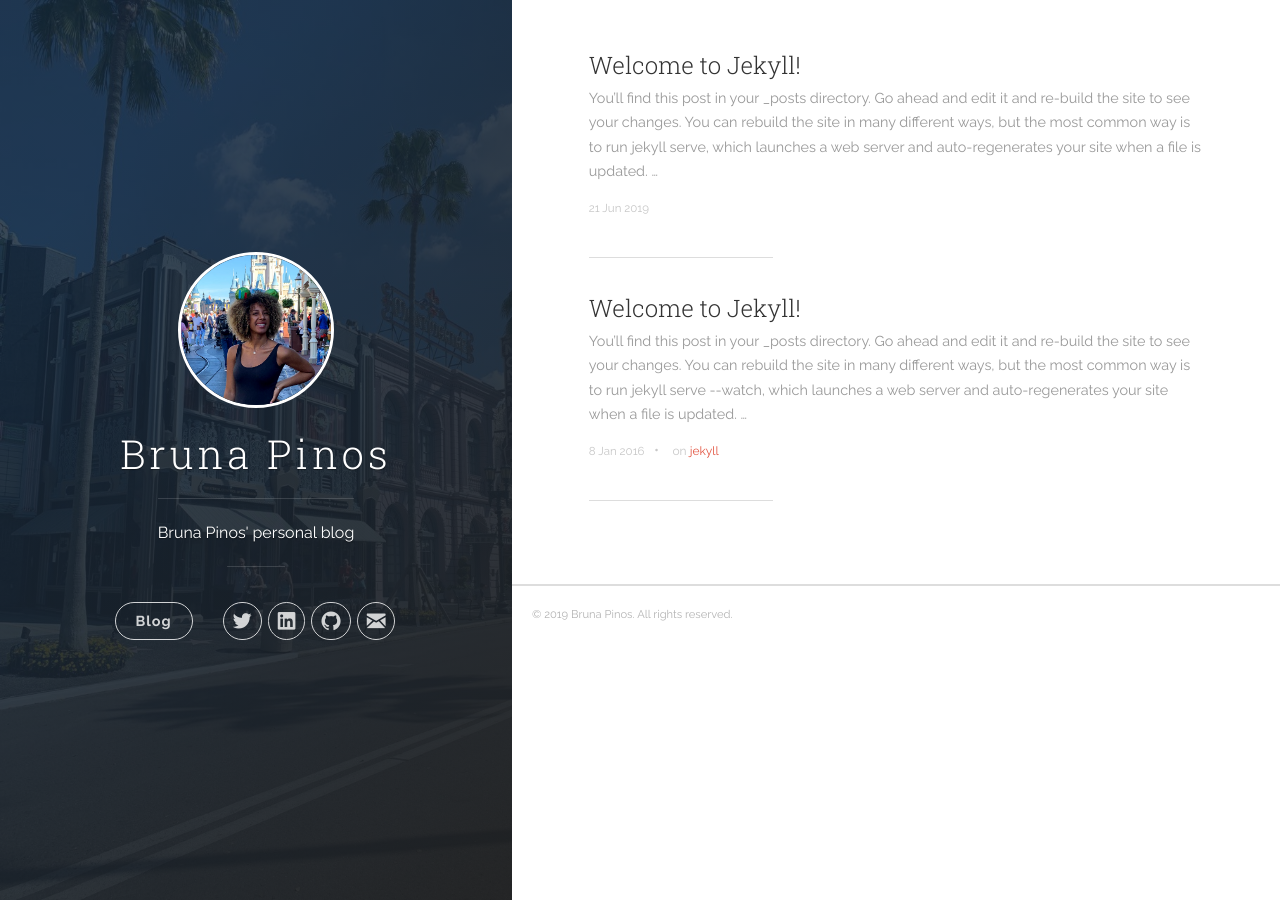
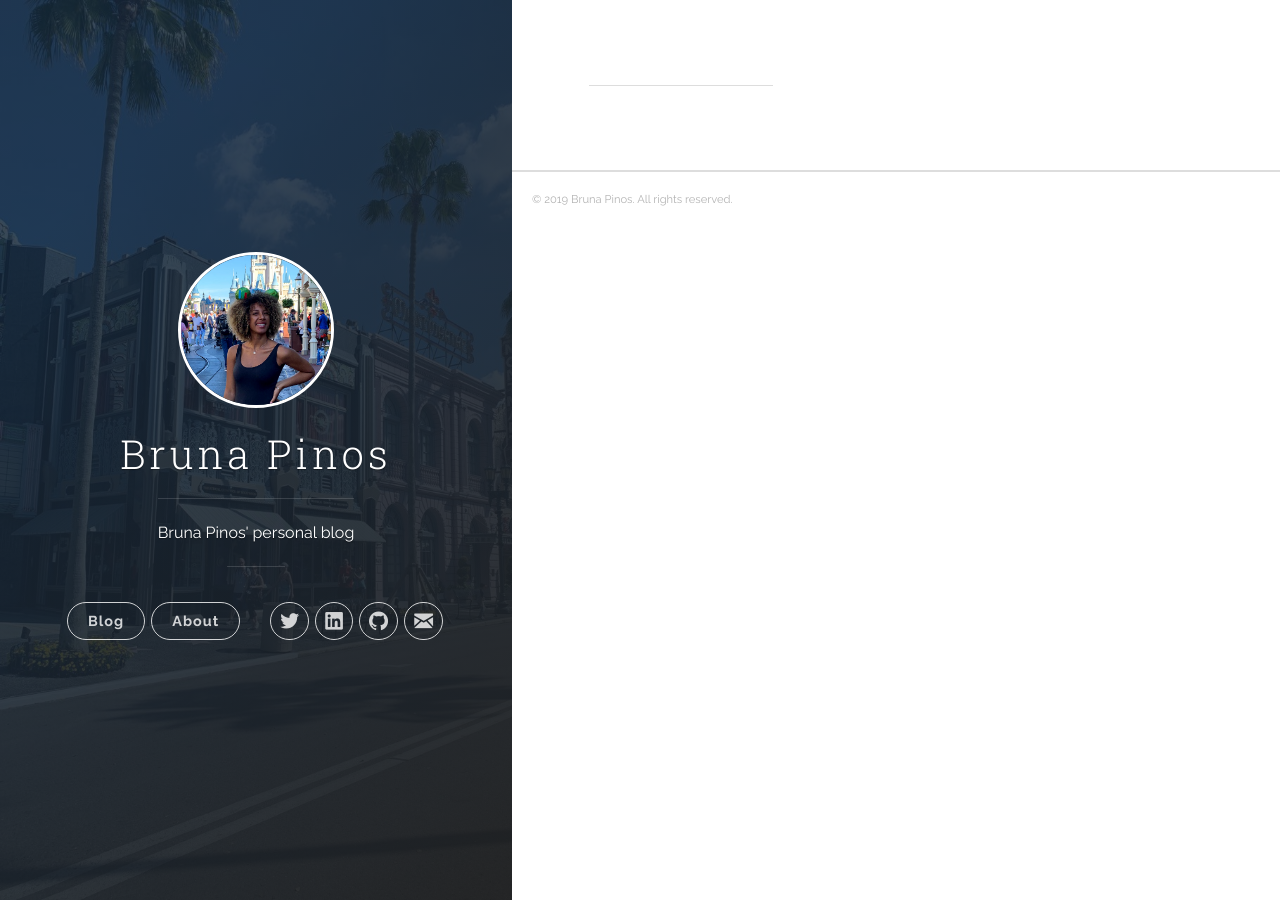
Before and after one commit to brunapinos/brunapinos, a Jekyll site: the page built from index.html, in a window 1280 px wide. Built offline with Jekyll 4.4.1, drawn with Linux system fonts in a browser that asks for light colours; the list of posts is cut into pages by our own code.

Commit message:
Updates website layout

````diff
--- a/Gemfile
+++ b/Gemfile
@@ -9,6 +9,7 @@ source "https://rubygems.org"
 # This will help ensure the proper Jekyll version is running.
 # Happy Jekylling!
 gem "jekyll", "~> 3.8.5"
+gem "jekyll-paginate"
 
 # This is the default theme for new Jekyll sites. You may change this to anything you like.
 gem "minima", "~> 2.0"
--- a/_config.yml
+++ b/_config.yml
@@ -39,5 +39,5 @@ kramdown:
   # do not replace newlines by <br>s
   hard_wrap: false
 
-#plugins: ['jekyll-paginate']
+plugins: ['jekyll-paginate']
 exclude: ['README.md', 'Gemfile', 'Gemfile.lock', 'screenshot.png']
--- a/_includes/header.html
+++ b/_includes/header.html
@@ -21,6 +21,11 @@
           <nav class="cover-navigation cover-navigation--primary">
             <ul class="navigation">
               <li class="navigation__item"><a href="{{ site.baseurl }}/#blog" title="link to {{ site.title }} blog" class="blog-button">Blog</a></li>
+            </ul>
+          </nav>
+          <nav class="cover-navigation cover-navigation--primary">
+            <ul class="navigation">
+              <li class="navigation__item"><a href="{{ site.baseurl }}/about" title="link to {{ site.title }} about" class="blog-button">About</a></li>
             </ul>
           </nav>
 
--- a/_posts/2016-01-08-welcome-to-jekyll.markdown
+++ /dev/null
@@ -1,25 +0,0 @@
----
-title:  "Welcome to Jekyll!"
-date:   2016-01-08 15:04:23
-categories: [jekyll]
-tags: [jekyll]
----
-You’ll find this post in your `_posts` directory. Go ahead and edit it and re-build the site to see your changes. You can rebuild the site in many different ways, but the most common way is to run `jekyll serve --watch`, which launches a web server and auto-regenerates your site when a file is updated.
-
-To add new posts, simply add a file in the `_posts` directory that follows the convention `YYYY-MM-DD-name-of-post.ext` and includes the necessary front matter. Take a look at the source for this post to get an idea about how it works.
-
-Jekyll also offers powerful support for code snippets:
-
-``` ruby
-def print_hi(name)
-  puts "Hi, #{name}"
-end
-print_hi('Tom')
-#=> prints 'Hi, Tom' to STDOUT.
-```
-
-Check out the [Jekyll docs][jekyll] for more info on how to get the most out of Jekyll. File all bugs/feature requests at [Jekyll’s GitHub repo][jekyll-gh]. If you have questions, you can ask them on [Jekyll’s dedicated Help repository][jekyll-help].
-
-[jekyll]:      http://jekyllrb.com
-[jekyll-gh]:   https://github.com/jekyll/jekyll
-[jekyll-help]: https://github.com/jekyll/jekyll-help
--- a/_posts/2019-06-21-welcome-to-jekyll.markdown
+++ /dev/null
@@ -1,25 +0,0 @@
----
-layout: post
-title:  "Welcome to Jekyll!"
-date:   2019-06-21 10:21:31 -0300
-categories: jekyll update
----
-You’ll find this post in your `_posts` directory. Go ahead and edit it and re-build the site to see your changes. You can rebuild the site in many different ways, but the most common way is to run `jekyll serve`, which launches a web server and auto-regenerates your site when a file is updated.
-
-To add new posts, simply add a file in the `_posts` directory that follows the convention `YYYY-MM-DD-name-of-post.ext` and includes the necessary front matter. Take a look at the source for this post to get an idea about how it works.
-
-Jekyll also offers powerful support for code snippets:
-
-{% highlight ruby %}
-def print_hi(name)
-  puts "Hi, #{name}"
-end
-print_hi('Tom')
-#=> prints 'Hi, Tom' to STDOUT.
-{% endhighlight %}
-
-Check out the [Jekyll docs][jekyll-docs] for more info on how to get the most out of Jekyll. File all bugs/feature requests at [Jekyll’s GitHub repo][jekyll-gh]. If you have questions, you can ask them on [Jekyll Talk][jekyll-talk].
-
-[jekyll-docs]: https://jekyllrb.com/docs/home
-[jekyll-gh]:   https://github.com/jekyll/jekyll
-[jekyll-talk]: https://talk.jekyllrb.com/
--- a/about.md
+++ b/about.md
@@ -4,15 +4,12 @@ title: About
 permalink: /about/
 ---
 
-This is the base Jekyll theme. You can find out more info about customizing your Jekyll theme, as well as basic Jekyll usage documentation at [jekyllrb.com](https://jekyllrb.com/)
+I am Software Engineering student at University of Brasília - Brazil. I have experience developing FLOSS (Free/Libre Open Source Software) in various languages, such as Python, Java, and Ruby, always applying good practices of software engineering.
 
-You can find the source code for Minima at GitHub:
-[jekyll][jekyll-organization] /
-[minima](https://github.com/jekyll/minima)
+I have been an intern of [LAPPIS](https://lappis.rocks/) for the 2017-2019; a software engineering research laboratory focused on applied research on DevOps and open source. LAPPIS professors encourage a collaborative effort between teachers and students to contribute actively to Free Software communities, and use of Agile practices.
 
-You can find the source code for Jekyll at GitHub:
-[jekyll][jekyll-organization] /
-[jekyll](https://github.com/jekyll/jekyll)
+Part of my interest is Deep Learning, project management, chatbots and FLOSS good practices, specially chatbot, because it is a growing area in software development, where I can contribute with big things.
 
+Also, currently (2019), I am participating in [Google Summer of Code](https://summerofcode.withgoogle.com/projects/#5759303842004992) as Student Developer for [TensorFlow](https://tensorflow.org/).
 
-[jekyll-organization]: https://github.com/jekyll
+You can see some of my relevants projects and contribution in my [Github](https://www.github.com/brunapinos/) and [LinkedIn](https://www.linkedin.com/in/brunapinos/)'s page!
````
Also changed, not shown: Gemfile.lock.
